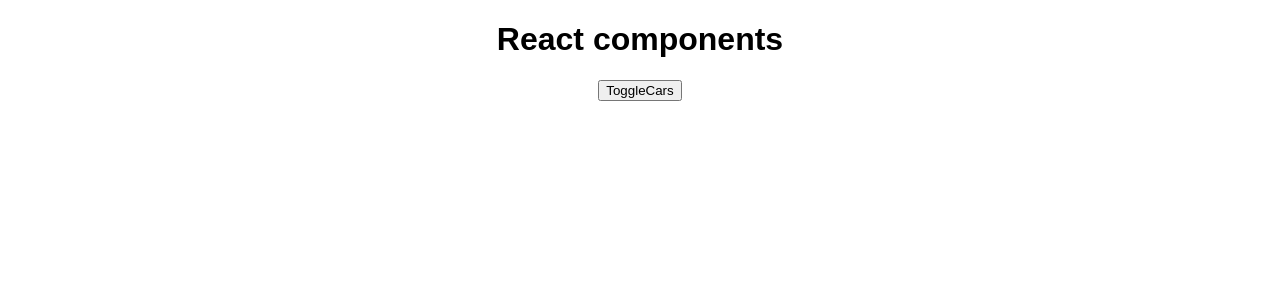
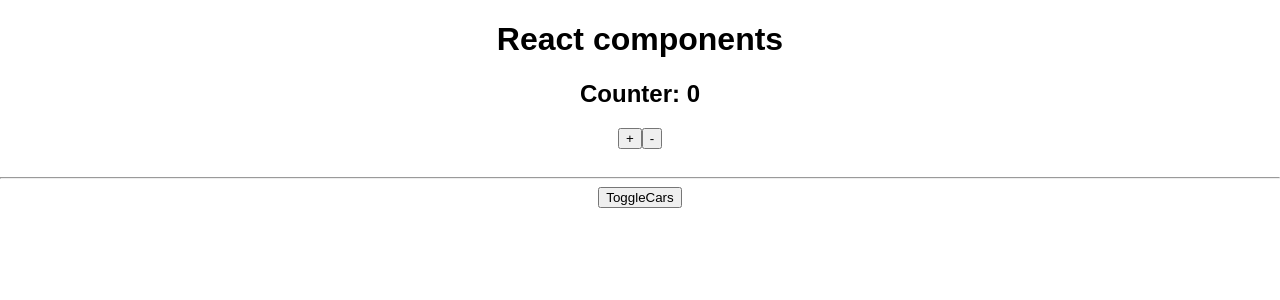
Before and after one commit to angeliquesy/quiz-firebase, a React (Create React App) app: page / in a window 1280 px wide. Shown: the top 300 px of the page. Built offline with nearby package versions, Linux system fonts and the light colour scheme.

Commit message:
returning fragment without root div

```diff
--- a/src/App.js
+++ b/src/App.js
@@ -2,6 +2,7 @@
 import './App.css';
 import Car from './Car/Car'
 import ErrorBoundary from './ErrorBoundary/ErrorBoundary';
+import Counter from "./Counter/Counter";
 
 class App extends Component {
 
@@ -14,14 +15,14 @@
           name: 'Ford',
           year: 2018
         },
-        {
-          name: 'Audi',
-          year: 2016
-        },
-        {
-          name: 'Mazda',
-          year: 2010
-        },
+        // {
+        //   name: 'Audi',
+        //   year: 2016
+        // },
+        // {
+        //   name: 'Mazda',
+        //   year: 2010
+        // },
       ],
       pageTitle: 'React components',
       showCars: false
@@ -89,6 +90,10 @@
       <div className='App' style={divStyle}>
         <h1>{this.state.pageTitle}</h1>
 
+        <Counter/>
+
+        <hr/>
+
         <button onClick={this.toggleCarsHandler}>
           ToggleCars
         </button>
--- a/src/Car/Car.js
+++ b/src/Car/Car.js
@@ -37,9 +37,9 @@
   }
 
   render() {
-    if (Math.random() > 0.7) {
-      throw new Error('Car random failed')
-    }
+    // if (Math.random() > 0.7) {
+    //   throw new Error('Car random failed')
+    // }
 
     const inputClasses = ['input']
 
--- /dev/null
+++ b/src/Counter/Counter.js
@@ -0,0 +1,36 @@
+import React, {Component} from "react";
+
+export default class Counter extends Component {
+  state = {
+    counter: 0
+  }
+
+  addCounter = () => {
+    this.setState({
+      counter: this.state.counter + 1
+    })
+  }
+
+  render() {
+    // с оберткой:
+    // return (
+    //   <div>
+    //     <h2>Counter: {this.state.counter} </h2>
+    //     <button onClick={this.addCounter}>+</button>
+    //     <button
+    //       style={{marginBottom: '20px'}}
+    //       onClick={() => this.setState({counter: this.state.counter - 1})}>-</button>
+    //   </div>
+    // )
+
+    // без обертки: как массив тегов - но нужен key
+    return [
+      <h2 key={1}>Counter: {this.state.counter} </h2>,
+      <button key={2}
+              onClick={this.addCounter}>+</button>,
+      <button key={3}
+        style={{marginBottom: '20px'}}
+        onClick={() => this.setState({counter: this.state.counter - 1})}>-</button>
+    ]
+  }
+}
```
